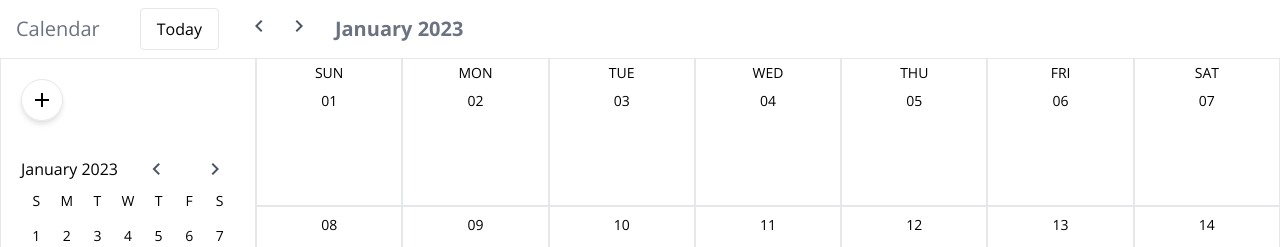
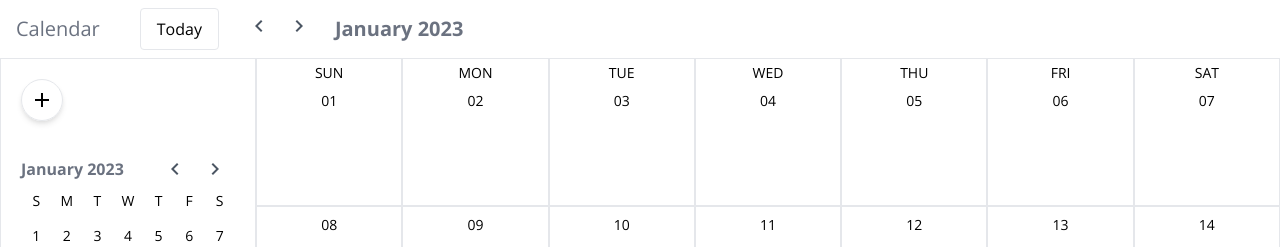
Before and after one commit to anasty223/calendar-react, a React (Create React App) app: page / in a window 1280 px wide. Shown: the top 247 px of the page. Built offline with nearby package versions, Linux system fonts and the light colour scheme.

Commit message:
add click smalcalendar

```diff
--- a/src/components/CreateEventButton.js
+++ b/src/components/CreateEventButton.js
@@ -13,7 +13,7 @@ const CreateEventButton = () => {
   return (
     <div>
       <button className="border p-2 rounded-full flex items-center shadow-md hover:shadow-2xlborder p-2 rounded-full flex items-center shadow-md hover:shadow-2xl">
-      <span class="material-symbols-outlined">
+      <span className="material-symbols-outlined">
 add
 </span>
       </button>
--- a/src/components/SmallCalendar.js
+++ b/src/components/SmallCalendar.js
@@ -3,59 +3,65 @@ import React, { useContext, useEffect, useState } from "react";
 import GlobalContext from "../context/GlobalContext";
 import { getMonth } from "../util";
 
-
-const SmallCalendar = () => {
-  const [currentMonthIdx, setCurrentMonthIdx] = useState(dayjs().month());
+export default function SmallCalendar() {
+  const [currentMonthIdx, setCurrentMonthIdx] = useState(
+    dayjs().month()
+  );
   const [currentMonth, setCurrentMonth] = useState(getMonth());
-
   useEffect(() => {
     setCurrentMonth(getMonth(currentMonthIdx));
   }, [currentMonthIdx]);
 
-const {monthIndex}=useContext(GlobalContext);
+  const {
+    monthIndex,
+    setSmallCalendarMonth,
+    setDaySelected,
+    daySelected,
+  } = useContext(GlobalContext);
 
-useEffect(()=>{
-    setCurrentMonthIdx(monthIndex)
-},[monthIndex])
+  useEffect(() => {
+    setCurrentMonthIdx(monthIndex);
+  }, [monthIndex]);
 
-
-function handlePrevMonth(){
-    setCurrentMonthIdx(currentMonthIdx -1)
+  function handlePrevMonth() {
+    setCurrentMonthIdx(currentMonthIdx - 1);
   }
-
-function handleNextMonth(){
-    setCurrentMonthIdx(currentMonthIdx +1)
+  function handleNextMonth() {
+    setCurrentMonthIdx(currentMonthIdx + 1);
   }
-
-function getDayClass(day){
-const format="DD-MM-YY"
-const nowDay=dayjs().format(format)
-const currDay=day.format(format)
-
-if(nowDay===currDay){
-    return 'bg-blue-500 rounded-full text-white'
-}else {
-    return""
+  function getDayClass(day) {
+    const format = "DD-MM-YY";
+    const nowDay = dayjs().format(format);
+    const currDay = day.format(format);
+    const slcDay = daySelected && daySelected.format(format);
+    if (nowDay === currDay) {
+      return "bg-blue-500 rounded-full text-white";
+    } else if (currDay === slcDay) {
+      return "bg-blue-100 rounded-full text-blue-600 font-bold";
+    } else {
+      return "";
     }
   }
-
   return (
-    <div className="mt-9 ">
+    <div className="mt-9">
       <header className="flex justify-between">
-        <p className="text-grey-500 font-bolt">
-          {dayjs(new Date(dayjs().year(), currentMonthIdx)).format("MMMM YYYY")}
+        <p className="text-gray-500 font-bold">
+          {dayjs(new Date(dayjs().year(), currentMonthIdx)).format(
+            "MMMM YYYY"
+          )}
         </p>
+        <div>
           <button onClick={handlePrevMonth}>
             <span className="material-icons-outlined cursor-pointer text-gray-600 mx-2">
               chevron_left
             </span>
           </button>
-
           <button onClick={handleNextMonth}>
             <span className="material-icons-outlined cursor-pointer text-gray-600 mx-2">
               chevron_right
             </span>
           </button>
+        </div>
       </header>
       <div className="grid grid-cols-7 grid-rows-6">
         {currentMonth[0].map((day, i) => (
@@ -63,13 +69,18 @@ chevron_right
             {day.format("dd").charAt(0)}
           </span>
         ))}
-{currentMonth.map((row,idx)=>(
-    <React.Fragment key={idx}>
-{row.map((day,idx)=>(
-<button key={idx} className={`py-1 w-full ${getDayClass(day)}`}>
-    <span className="text-sm">
-        {day.format('D')}
-    </span>
+        {currentMonth.map((row, i) => (
+          <React.Fragment key={i}>
+            {row.map((day, idx) => (
+              <button
+                key={idx}
+                onClick={() => {
+                  setSmallCalendarMonth(currentMonthIdx);
+                  setDaySelected(day);
+                }}
+                className={`py-1 w-full ${getDayClass(day)}`}
+              >
+                <span className="text-sm">{day.format("D")}</span>
               </button>
             ))}
           </React.Fragment>
@@ -77,6 +88,4 @@ chevron_right
       </div>
     </div>
   );
-};
-
-export default SmallCalendar;
+}
--- a/src/context/ContextWrapper.js
+++ b/src/context/ContextWrapper.js
@@ -1,12 +1,21 @@
-import React, { useState } from 'react'
+import React, { useEffect, useState } from 'react'
 import GlobalContext from './GlobalContext'
 import dayjs from 'dayjs'
 
 const ContextWrapper = (props) => {
     const[monthIndex,setMonthIndex]=useState(dayjs().month())
+    const [smallCalendarMonth,setSmallCalendarMonth]=useState(null)
+    const [daySelected,setDaySelected]=useState(dayjs())
+
+
+    useEffect(() => {
+      if (smallCalendarMonth !== null) {
+        setMonthIndex(smallCalendarMonth);
+      }
+    }, [smallCalendarMonth]);
   return (
 
-    <GlobalContext.Provider value={{monthIndex,setMonthIndex}}>
+    <GlobalContext.Provider value={{daySelected,setDaySelected,monthIndex,setMonthIndex,setSmallCalendarMonth,smallCalendarMonth}}>
 {props.children}
     </GlobalContext.Provider>
   )
--- a/src/context/GlobalContext.js
+++ b/src/context/GlobalContext.js
@@ -1,7 +1,22 @@
 import React from "react";
 
-const GlobalContext=React.createContext({
-    monthIndex:0,
-    setMonthIndex:(index)=>{}
-})
+const GlobalContext = React.createContext({
+  monthIndex: 0,
+  setMonthIndex: (index) => {},
+  smallCalendarMonth: 0,
+  setSmallCalendarMonth: (index) => {},
+  daySelected: null,
+  setDaySelected: (day) => {},
+  showEventModal: false,
+  setShowEventModal: () => {},
+  dispatchCalEvent: ({ type, payload }) => {},
+  savedEvents: [],
+  selectedEvent: null,
+  setSelectedEvent: () => {},
+  setLabels: () => {},
+  labels: [],
+  updateLabel: () => {},
+  filteredEvents: [],
+});
+
 export default GlobalContext;
```
Lines whose indentation alone changed are shown as unchanged.
